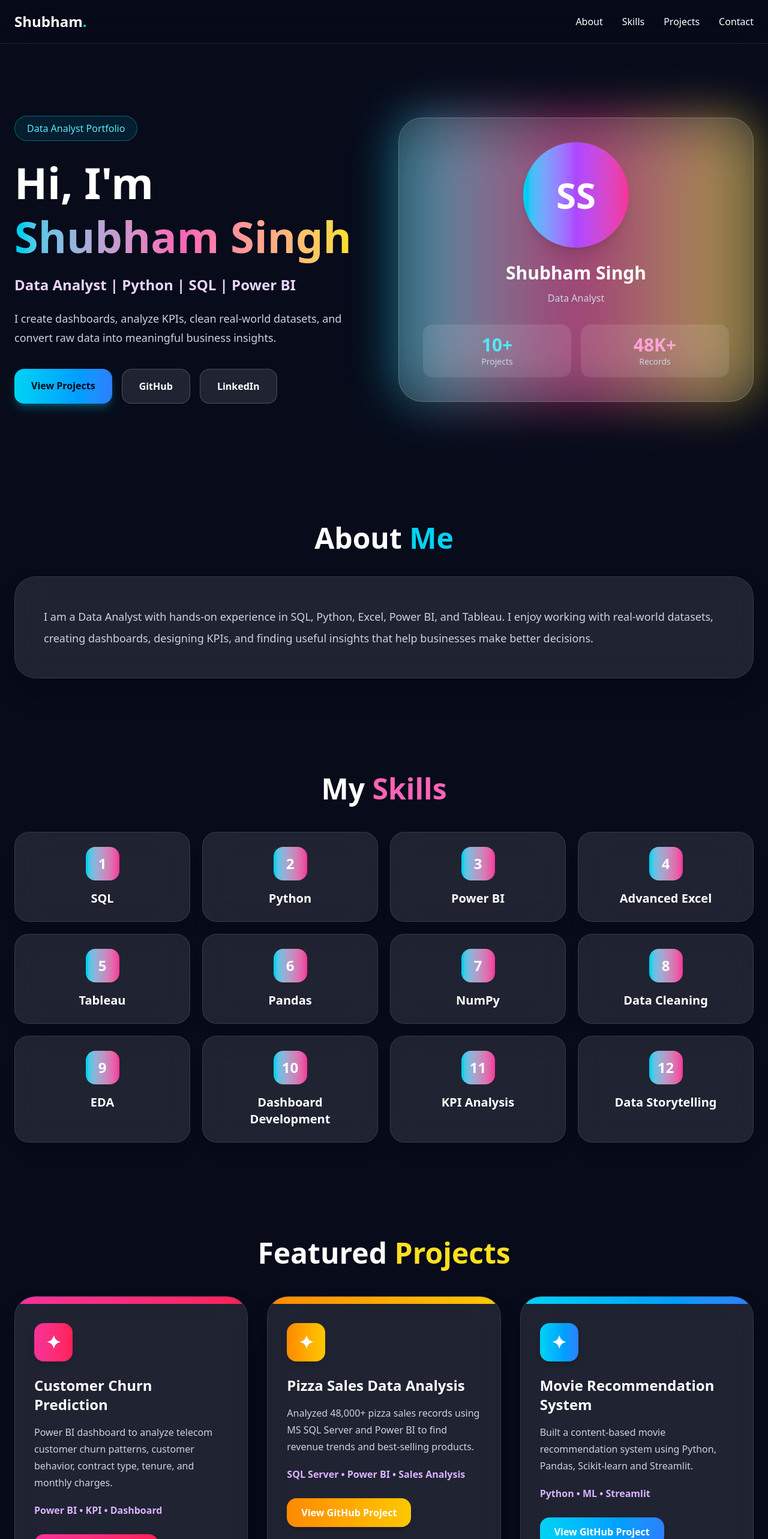
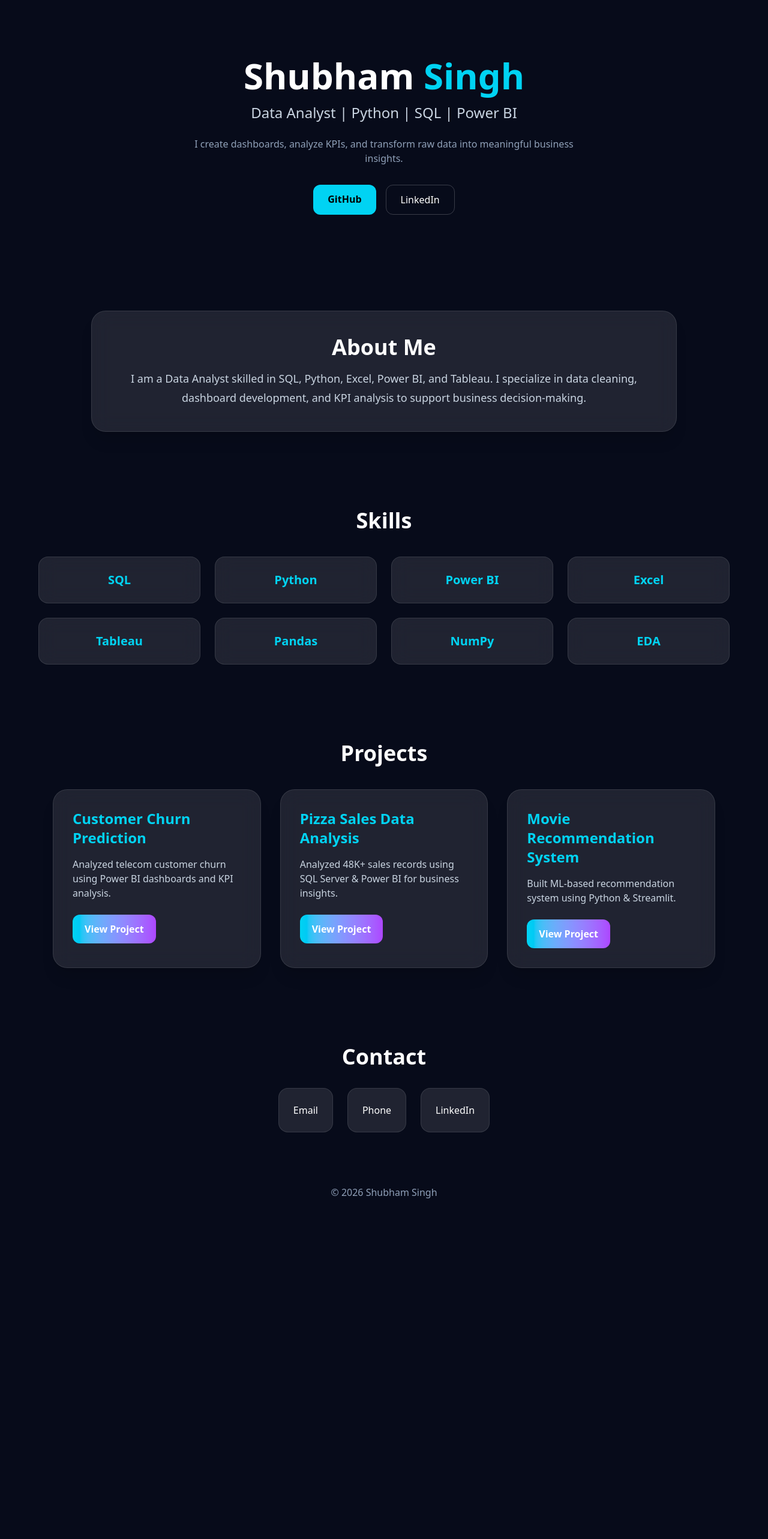
Before and after one commit to iam-shubhamm/My-portfolio, a Next.js app: page / in a window 1280 px wide. Shown: the top 2566 px of the page at 60% size. After the commit the page ends 2024 px from the top, so only its background shows below. Built offline with nearby package versions, Linux system fonts and the light colour scheme.

Commit message:
Refactor project descriptions and improve layout
Updated project descriptions for clarity and conciseness. Modified layout and styling for better visual presentation.

```diff
--- a/app/page.tsx
+++ b/app/page.tsx
@@ -1,103 +1,51 @@
 const projects = [
   {
     title: "Customer Churn Prediction",
-    desc: "Power BI dashboard to analyze telecom customer churn patterns, customer behavior, contract type, tenure, and monthly charges.",
-    tech: "Power BI • KPI • Dashboard",
+    desc: "Analyzed telecom customer churn using Power BI dashboards and KPI analysis.",
     link: "https://github.com/iam-shubhamm/Customer-Churn-Prediction",
-    color: "from-pink-500 to-rose-500",
   },
   {
     title: "Pizza Sales Data Analysis",
-    desc: "Analyzed 48,000+ pizza sales records using MS SQL Server and Power BI to find revenue trends and best-selling products.",
-    tech: "SQL Server • Power BI • Sales Analysis",
+    desc: "Analyzed 48K+ sales records using SQL Server & Power BI for business insights.",
     link: "https://github.com/iam-shubhamm/Pizza-Sales-Analysis-Dashboard-using-MS-SQL-Server-and-Power-BI",
-    color: "from-orange-400 to-yellow-400",
   },
   {
     title: "Movie Recommendation System",
-    desc: "Built a content-based movie recommendation system using Python, Pandas, Scikit-learn and Streamlit.",
-    tech: "Python • ML • Streamlit",
+    desc: "Built ML-based recommendation system using Python & Streamlit.",
     link: "https://github.com/iam-shubhamm/Movie-Recommendation-System",
-    color: "from-cyan-400 to-blue-500",
   },
-];
-
-const skills = [
-  "SQL",
-  "Python",
-  "Power BI",
-  "Advanced Excel",
-  "Tableau",
-  "Pandas",
-  "NumPy",
-  "Data Cleaning",
-  "EDA",
-  "Dashboard Development",
-  "KPI Analysis",
-  "Data Storytelling",
 ];
 
 export default function Home() {
   return (
-    <main className="min-h-screen overflow-hidden bg-[#070b1a] text-white">
-      {/* Background */}
+    <main className="min-h-screen text-white bg-[#070b1a] overflow-hidden">
+
+      {/* Background Glow */}
       <div className="fixed inset-0 -z-10">
-        <div className="absolute left-[-10%] top-[-10%] h-80 w-80 rounded-full bg-pink-500 blur-[120px]" />
-        <div className="absolute right-[-10%] top-[10%] h-96 w-96 rounded-full bg-cyan-500 blur-[130px]" />
-        <div className="absolute bottom-[-10%] left-[35%] h-96 w-96 rounded-full bg-purple-600 blur-[140px]" />
+        <div className="absolute w-[500px] h-[500px] bg-purple-500 blur-[150px] opacity-30 top-[-100px] left-[-100px]" />
+        <div className="absolute w-[400px] h-[400px] bg-cyan-500 blur-[140px] opacity-30 bottom-[-100px] right-[-100px]" />
       </div>
 
-      {/* Navbar */}
-      <nav className="sticky top-0 z-50 border-b border-white/10 bg-[#070b1a]/70 backdrop-blur-xl">
-        <div className="mx-auto flex max-w-7xl items-center justify-between px-6 py-5">
-          <h1 className="text-2xl font-black">
-            Shubham<span className="text-cyan-400">.</span>
+      {/* Hero */}
+      <section className="text-center px-6 py-24">
+        <h1 className="text-6xl font-bold">
+          Shubham <span className="text-cyan-400">Singh</span>
         </h1>
 
-          <div className="hidden gap-8 md:flex">
-            <a href="#about" className="hover:text-cyan-400">About</a>
-            <a href="#skills" className="hover:text-cyan-400">Skills</a>
-            <a href="#projects" className="hover:text-cyan-400">Projects</a>
-            <a href="#contact" className="hover:text-cyan-400">Contact</a>
-          </div>
-        </div>
-      </nav>
-
-      {/* Hero */}
-      <section className="mx-auto grid min-h-[90vh] max-w-7xl items-center gap-12 px-6 py-20 md:grid-cols-2">
-        <div>
-          <div className="mb-6 inline-block rounded-full border border-cyan-400/40 bg-cyan-400/10 px-5 py-2 text-cyan-300">
-            Data Analyst Portfolio
-          </div>
-
-          <h1 className="text-5xl font-black leading-tight md:text-7xl">
-            Hi, I&apos;m{" "}
-            <span className="bg-gradient-to-r from-cyan-400 via-pink-400 to-yellow-300 bg-clip-text text-transparent">
-              Shubham Singh
-            </span>
-          </h1>
-
-          <h2 className="mt-5 text-2xl font-semibold text-purple-200">
+        <p className="text-2xl mt-4 text-slate-300">
           Data Analyst | Python | SQL | Power BI
-          </h2>
-
-          <p className="mt-6 max-w-2xl text-lg leading-8 text-slate-300">
-            I create dashboards, analyze KPIs, clean real-world datasets, and
-            convert raw data into meaningful business insights.
         </p>
 
-          <div className="mt-9 flex flex-wrap gap-4">
+        <p className="max-w-2xl mx-auto mt-6 text-slate-400">
+          I create dashboards, analyze KPIs, and transform raw data into
+          meaningful business insights.
+        </p>
+
+        <div className="mt-8 flex justify-center gap-4">
           <a
-              href="#projects"
-              className="rounded-2xl bg-gradient-to-r from-cyan-400 to-blue-500 px-7 py-4 font-bold text-slate-950 shadow-lg shadow-cyan-500/30 transition hover:scale-105"
-            >
-              View Projects
-            </a>
-
-            <a
-              href="https://github.com/iam-shubhamm?tab=repositories"
+            href="https://github.com/iam-shubhamm"
             target="_blank"
-              className="rounded-2xl border border-white/20 bg-white/10 px-7 py-4 font-bold transition hover:scale-105 hover:bg-white/20"
+            className="px-6 py-3 bg-cyan-400 text-black rounded-xl font-semibold hover:scale-105 transition"
           >
             GitHub
           </a>
@@ -105,182 +53,109 @@ export default function Home() {
           <a
             href="https://www.linkedin.com/in/shubhamsingh7a"
             target="_blank"
-              className="rounded-2xl border border-white/20 bg-white/10 px-7 py-4 font-bold transition hover:scale-105 hover:bg-white/20"
+            className="px-6 py-3 border border-white/20 rounded-xl hover:bg-white/10 transition"
           >
             LinkedIn
           </a>
         </div>
-        </div>
-
-        <div className="relative">
-          <div className="absolute inset-0 rounded-[40px] bg-gradient-to-r from-cyan-400 via-pink-500 to-yellow-300 blur-2xl opacity-60" />
-          <div className="relative rounded-[40px] border border-white/20 bg-white/10 p-10 text-center shadow-2xl backdrop-blur-xl">
-            <div className="mx-auto mb-6 flex h-44 w-44 items-center justify-center rounded-full bg-gradient-to-r from-cyan-400 via-purple-500 to-pink-500 text-6xl font-black text-white shadow-xl">
-              SS
-            </div>
-            <h2 className="text-3xl font-black">Shubham Singh</h2>
-            <p className="mt-3 text-slate-300">Data Analyst</p>
-
-            <div className="mt-8 grid grid-cols-2 gap-4">
-              <div className="rounded-2xl bg-white/10 p-4">
-                <h3 className="text-3xl font-black text-cyan-300">10+</h3>
-                <p className="text-sm text-slate-300">Projects</p>
-              </div>
-              <div className="rounded-2xl bg-white/10 p-4">
-                <h3 className="text-3xl font-black text-pink-300">48K+</h3>
-                <p className="text-sm text-slate-300">Records</p>
-              </div>
-            </div>
-          </div>
-        </div>
       </section>
 
       {/* About */}
-      <section id="about" className="mx-auto max-w-7xl px-6 py-20">
-        <h2 className="mb-10 text-center text-5xl font-black">
-          About <span className="text-cyan-400">Me</span>
+      <section className="px-6 py-16 max-w-5xl mx-auto">
+        <div className="bg-white/10 backdrop-blur-lg border border-white/10 rounded-3xl p-10 shadow-xl">
+          <h2 className="text-4xl font-bold mb-4 text-center">
+            About Me
           </h2>
 
-        <div className="rounded-[35px] border border-white/10 bg-white/10 p-8 shadow-2xl backdrop-blur-xl md:p-12">
-          <p className="text-lg leading-9 text-slate-300">
-            I am a Data Analyst with hands-on experience in SQL, Python, Excel,
-            Power BI, and Tableau. I enjoy working with real-world datasets,
-            creating dashboards, designing KPIs, and finding useful insights
-            that help businesses make better decisions.
+          <p className="text-slate-300 text-lg leading-8 text-center">
+            I am a Data Analyst skilled in SQL, Python, Excel, Power BI, and Tableau.
+            I specialize in data cleaning, dashboard development, and KPI analysis
+            to support business decision-making.
           </p>
         </div>
       </section>
 
       {/* Skills */}
-      <section id="skills" className="px-6 py-20">
-        <h2 className="mb-12 text-center text-5xl font-black">
-          My <span className="text-pink-400">Skills</span>
+      <section className="px-6 py-16">
+        <h2 className="text-4xl font-bold text-center mb-10">
+          Skills
         </h2>
 
-        <div className="mx-auto grid max-w-7xl gap-5 sm:grid-cols-2 md:grid-cols-3 lg:grid-cols-4">
-          {skills.map((skill, index) => (
+        <div className="grid md:grid-cols-4 gap-6 max-w-6xl mx-auto">
+          {["SQL", "Python", "Power BI", "Excel", "Tableau", "Pandas", "NumPy", "EDA"].map(
+            (skill) => (
               <div
                 key={skill}
-              className="rounded-3xl border border-white/10 bg-white/10 p-6 text-center shadow-xl backdrop-blur-xl transition hover:-translate-y-2 hover:border-cyan-400"
+                className="bg-white/10 backdrop-blur-lg border border-white/10 rounded-2xl p-6 text-center hover:scale-105 transition"
               >
-              <div className="mx-auto mb-4 flex h-14 w-14 items-center justify-center rounded-2xl bg-gradient-to-r from-cyan-400 to-pink-500 text-2xl font-black">
-                {index + 1}
+                <h3 className="text-xl font-semibold text-cyan-400">{skill}</h3>
               </div>
-              <h3 className="text-xl font-bold">{skill}</h3>
+            )
+          )}
+        </div>
+      </section>
+
+      {/* Projects */}
+      <section className="px-6 py-16 max-w-6xl mx-auto">
+        <h2 className="text-4xl font-bold text-center mb-10">
+          Projects
+        </h2>
+
+        <div className="grid md:grid-cols-3 gap-8">
+          {projects.map((p) => (
+            <div
+              key={p.title}
+              className="bg-white/10 backdrop-blur-lg border border-white/10 rounded-3xl p-8 hover:scale-105 transition shadow-xl"
+            >
+              <h3 className="text-2xl font-bold text-cyan-400">
+                {p.title}
+              </h3>
+
+              <p className="text-slate-300 mt-4">{p.desc}</p>
+
+              <a
+                href={p.link}
+                target="_blank"
+                className="inline-block mt-6 px-5 py-3 bg-gradient-to-r from-cyan-400 to-purple-500 rounded-xl font-semibold"
+              >
+                View Project
+              </a>
             </div>
           ))}
         </div>
       </section>
 
-      {/* Projects */}
-      <section id="projects" className="mx-auto max-w-7xl px-6 py-20">
-        <h2 className="mb-12 text-center text-5xl font-black">
-          Featured <span className="text-yellow-300">Projects</span>
-        </h2>
+      {/* Contact */}
+      <section className="px-6 py-16 text-center">
+        <h2 className="text-4xl font-bold mb-8">Contact</h2>
 
-        <div className="grid gap-8 md:grid-cols-3">
-          {projects.map((project) => (
-            <div
-              key={project.title}
-              className="group overflow-hidden rounded-[35px] border border-white/10 bg-white/10 shadow-2xl backdrop-blur-xl transition hover:-translate-y-3"
-            >
-              <div className={`h-3 bg-gradient-to-r ${project.color}`} />
-
-              <div className="p-8">
-                <div
-                  className={`mb-6 flex h-16 w-16 items-center justify-center rounded-2xl bg-gradient-to-r ${project.color} text-3xl font-black shadow-lg`}
-                >
-                  ✦
-                </div>
-
-                <h3 className="text-2xl font-black">{project.title}</h3>
-
-                <p className="mt-4 leading-7 text-slate-300">
-                  {project.desc}
-                </p>
-
-                <p className="mt-5 font-bold text-purple-300">
-                  {project.tech}
-                </p>
-
-                <a
-                  href={project.link}
-                  target="_blank"
-                  className={`mt-7 inline-block rounded-2xl bg-gradient-to-r ${project.color} px-6 py-3 font-black text-white shadow-lg transition group-hover:scale-105`}
-                >
-                  View GitHub Project
-                </a>
-              </div>
-            </div>
-          ))}
-        </div>
-      </section>
-
-      {/* Experience */}
-      <section className="px-6 py-20">
-        <h2 className="mb-12 text-center text-5xl font-black">
-          Experience & <span className="text-cyan-400">Education</span>
-        </h2>
-
-        <div className="mx-auto max-w-5xl space-y-6">
-          <div className="rounded-[30px] border border-cyan-400/30 bg-cyan-400/10 p-8">
-            <h3 className="text-2xl font-black text-cyan-300">
-              Identity and Access Management Virtual Experience
-            </h3>
-            <p className="mt-2 text-purple-200">Tata Consultancy Services - Forage</p>
-            <p className="mt-4 text-slate-300">
-              Completed a virtual consulting experience with TCS, applying IAM
-              concepts to design secure access systems and improve operational efficiency.
-            </p>
-          </div>
-
-          <div className="rounded-[30px] border border-pink-400/30 bg-pink-400/10 p-8">
-            <h3 className="text-2xl font-black text-pink-300">
-              Bachelor of Technology
-            </h3>
-            <p className="mt-2 text-purple-200">
-              United Institute of Technology, Prayagraj | 2021 - 2025
-            </p>
-          </div>
-        </div>
-      </section>
-
-      {/* Contact */}
-      <section id="contact" className="mx-auto max-w-7xl px-6 py-20">
-        <h2 className="mb-12 text-center text-5xl font-black">
-          Contact <span className="text-pink-400">Me</span>
-        </h2>
-
-        <div className="grid gap-6 md:grid-cols-3">
+        <div className="flex flex-wrap justify-center gap-6">
           <a
             href="mailto:shubhamkanpura7@gmail.com"
-            className="rounded-[30px] border border-white/10 bg-white/10 p-8 text-center transition hover:-translate-y-2 hover:border-cyan-400"
+            className="bg-white/10 p-6 rounded-2xl border border-white/10 hover:scale-105 transition"
           >
-            <h3 className="text-2xl font-black text-cyan-300">Email</h3>
-            <p className="mt-3 text-slate-300">shubhamkanpura7@gmail.com</p>
+            Email
           </a>
 
           <a
             href="tel:+919931392284"
-            className="rounded-[30px] border border-white/10 bg-white/10 p-8 text-center transition hover:-translate-y-2 hover:border-pink-400"
+            className="bg-white/10 p-6 rounded-2xl border border-white/10 hover:scale-105 transition"
           >
-            <h3 className="text-2xl font-black text-pink-300">Phone</h3>
-            <p className="mt-3 text-slate-300">+91-9931392284</p>
+            Phone
           </a>
 
           <a
             href="https://www.linkedin.com/in/shubhamsingh7a"
             target="_blank"
-            className="rounded-[30px] border border-white/10 bg-white/10 p-8 text-center transition hover:-translate-y-2 hover:border-yellow-300"
+            className="bg-white/10 p-6 rounded-2xl border border-white/10 hover:scale-105 transition"
           >
-            <h3 className="text-2xl font-black text-yellow-300">LinkedIn</h3>
-            <p className="mt-3 text-slate-300">View Profile</p>
+            LinkedIn
           </a>
         </div>
       </section>
 
-      <footer className="border-t border-white/10 py-8 text-center text-slate-400">
-        © 2026 Shubham Singh. Built with Next.js.
+      <footer className="text-center py-6 text-slate-400">
+        © 2026 Shubham Singh
       </footer>
     </main>
   );
```
Lines whose indentation alone changed are shown as unchanged.
